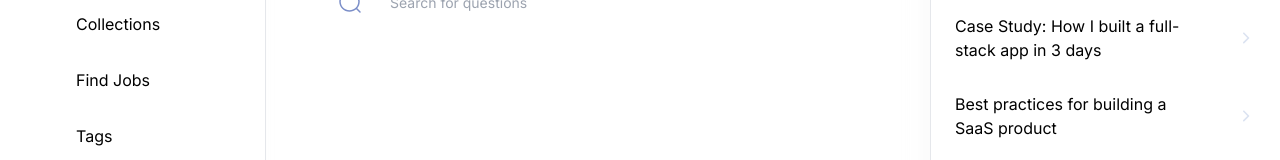
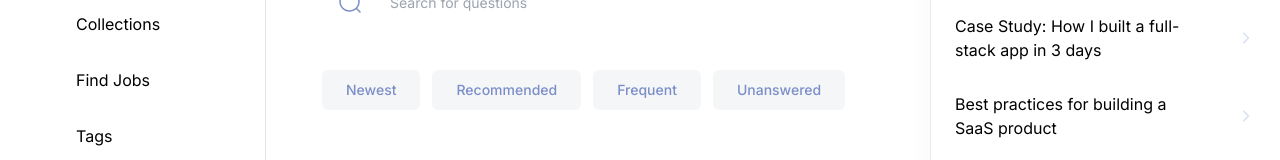
Before and after one commit to nacho-username/jsm-next14, a Next.js app: page / in a window 1280 px wide. Shown: the part 260-420 px from the top of the page. Built offline with nearby package versions, Linux system fonts and the light colour scheme; no server answers.

Commit message:
Add homepage filters

```diff
--- a/app/(root)/(home)/page.tsx
+++ b/app/(root)/(home)/page.tsx
@@ -3,6 +3,7 @@
 import LocalSearch from '@/components/shared/search/LocalSearch';
 import Filter from '@/components/shared/Filter';
 import { HomePageFilters } from '@/constants/filters';
+import HomeFilters from '@/components/home/HomeFilters';
 
 const Home = () => {
   return (
@@ -32,6 +33,8 @@
           containerClasses="hidden max-md:flex"
         />
       </div>
+
+      <HomeFilters />
     </>
   );
 };
--- /dev/null
+++ b/components/home/HomeFilters.tsx
@@ -0,0 +1,29 @@
+'use client';
+
+import { HomePageFilters } from '@/constants/filters';
+import React from 'react';
+import { Button } from '../ui/button';
+
+const HomeFilters = () => {
+  const active = '';
+
+  return (
+    <div className="mt-10 hidden flex-wrap gap-3 md:flex">
+      {HomePageFilters.map((filter) => (
+        <Button
+          key={filter.value}
+          onClick={() => {}}
+          className={`body-medium roundex-lg px-6 py-3 capitalize shadow-none ${
+            active === filter.value
+              ? 'bg-primary-100 dark:bg-dark-300 dark:text-primary'
+              : 'bg-light-800 text-light-500 hover:bg-light-700 dark:bg-dark-300 dark:text-light dark:bg-dark-300 dark:hover:bg-dark-400 '
+          }`}
+        >
+          {filter.name}
+        </Button>
+      ))}
+    </div>
+  );
+};
+
+export default HomeFilters;
```
